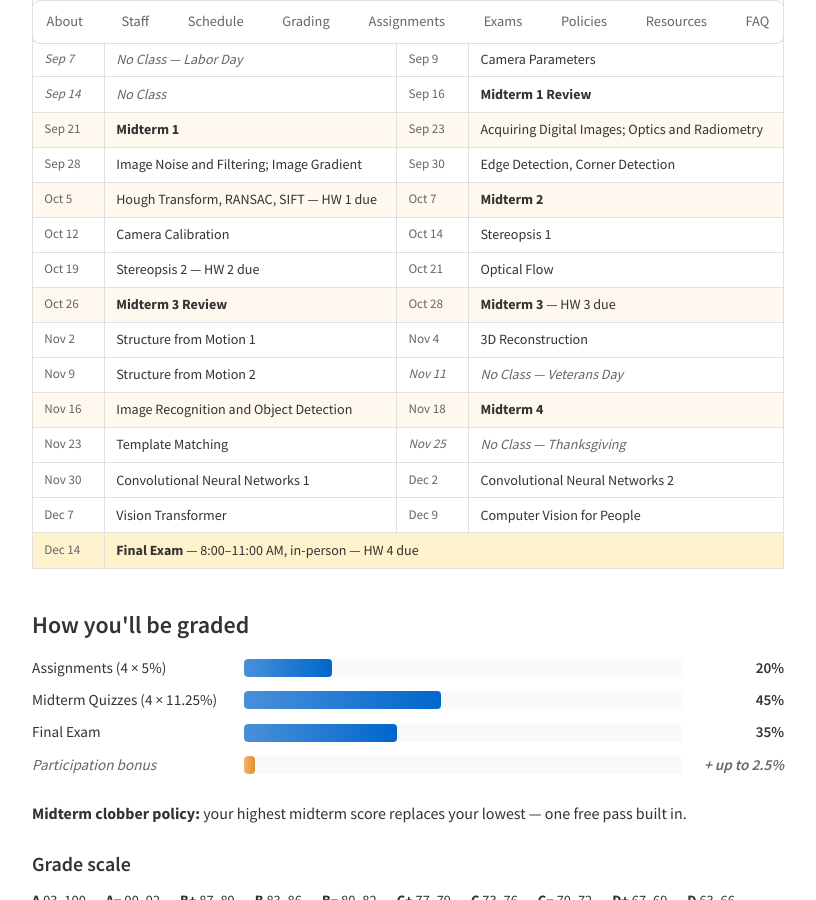
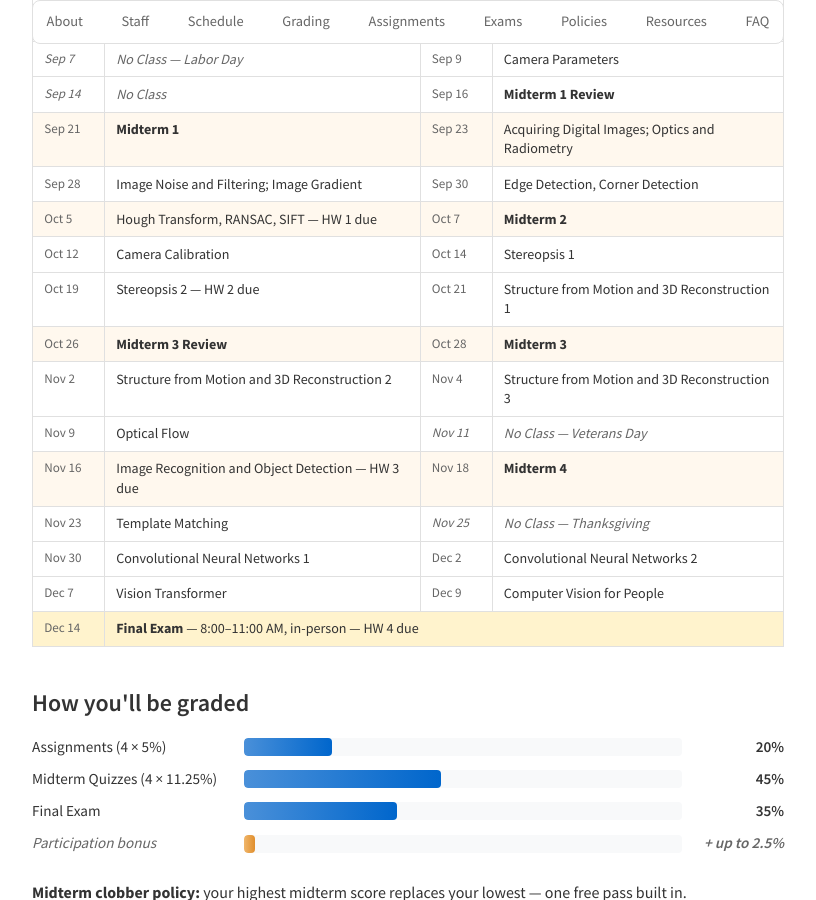
Before and after one commit to rossgreer/rossgreer.github.io, a Jekyll site: the page built from cse185.md, in a window 1280 px wide and 900 px high, scrolled down 2136 px. Shown: the whole window, without its empty margins (232-1048 px from the left). Built offline with Jekyll 4.4.1, drawn with Linux system fonts in a browser that asks for light colours; some web fonts are replaced.

Commit message:
CSE 185: SfM/3D Reconstruction Oct 21, Nov 2, Nov 4; Optical Flow Nov 9; HW 3 due Nov 16
Co-Authored-By: Claude Opus 5.5 <noreply@anthropic.com>

```diff
--- a/cse185.md
+++ b/cse185.md
@@ -173,29 +173,29 @@ permalink: /teaching/cse185/
         <td class="sch-date">Oct 19</td>
         <td>Stereopsis 2 &mdash; HW 2 due</td>
         <td class="sch-date">Oct 21</td>
-        <td>Optical Flow</td>
+        <td>Structure from Motion and 3D Reconstruction 1</td>
       </tr>
       <tr class="sch-exam">
         <td class="sch-date">Oct 26</td>
         <td><strong>Midterm 3 Review</strong></td>
         <td class="sch-date">Oct 28</td>
-        <td><strong>Midterm 3</strong> &mdash; HW 3 due</td>
+        <td><strong>Midterm 3</strong></td>
       </tr>
       <tr>
         <td class="sch-date">Nov 2</td>
-        <td>Structure from Motion 1</td>
+        <td>Structure from Motion and 3D Reconstruction 2</td>
         <td class="sch-date">Nov 4</td>
-        <td>3D Reconstruction</td>
+        <td>Structure from Motion and 3D Reconstruction 3</td>
       </tr>
       <tr>
         <td class="sch-date">Nov 9</td>
-        <td>Structure from Motion 2</td>
+        <td>Optical Flow</td>
         <td class="sch-date sch-off">Nov 11</td>
         <td class="sch-off"><em>No Class &mdash; Veterans Day</em></td>
       </tr>
       <tr class="sch-exam">
         <td class="sch-date">Nov 16</td>
-        <td>Image Recognition and Object Detection</td>
+        <td>Image Recognition and Object Detection &mdash; HW 3 due</td>
         <td class="sch-date">Nov 18</td>
         <td><strong>Midterm 4</strong></td>
       </tr>
```
